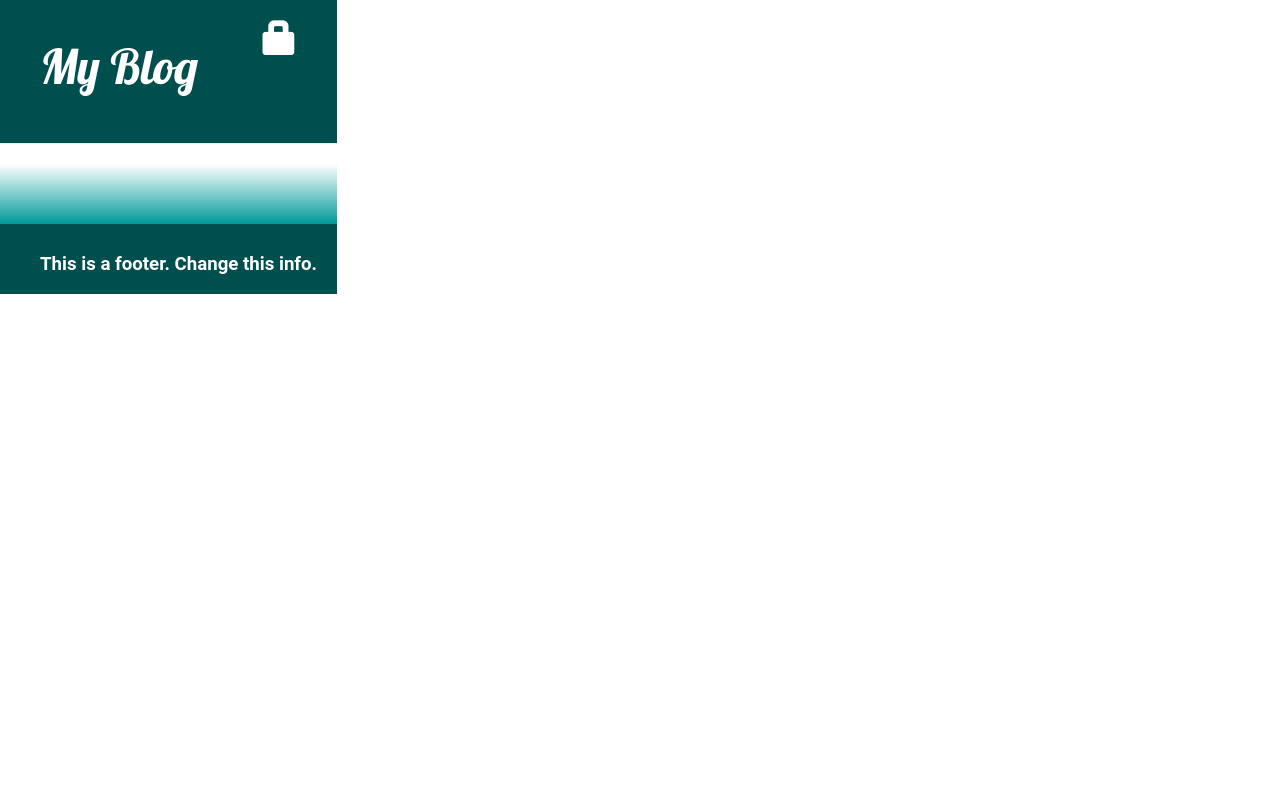
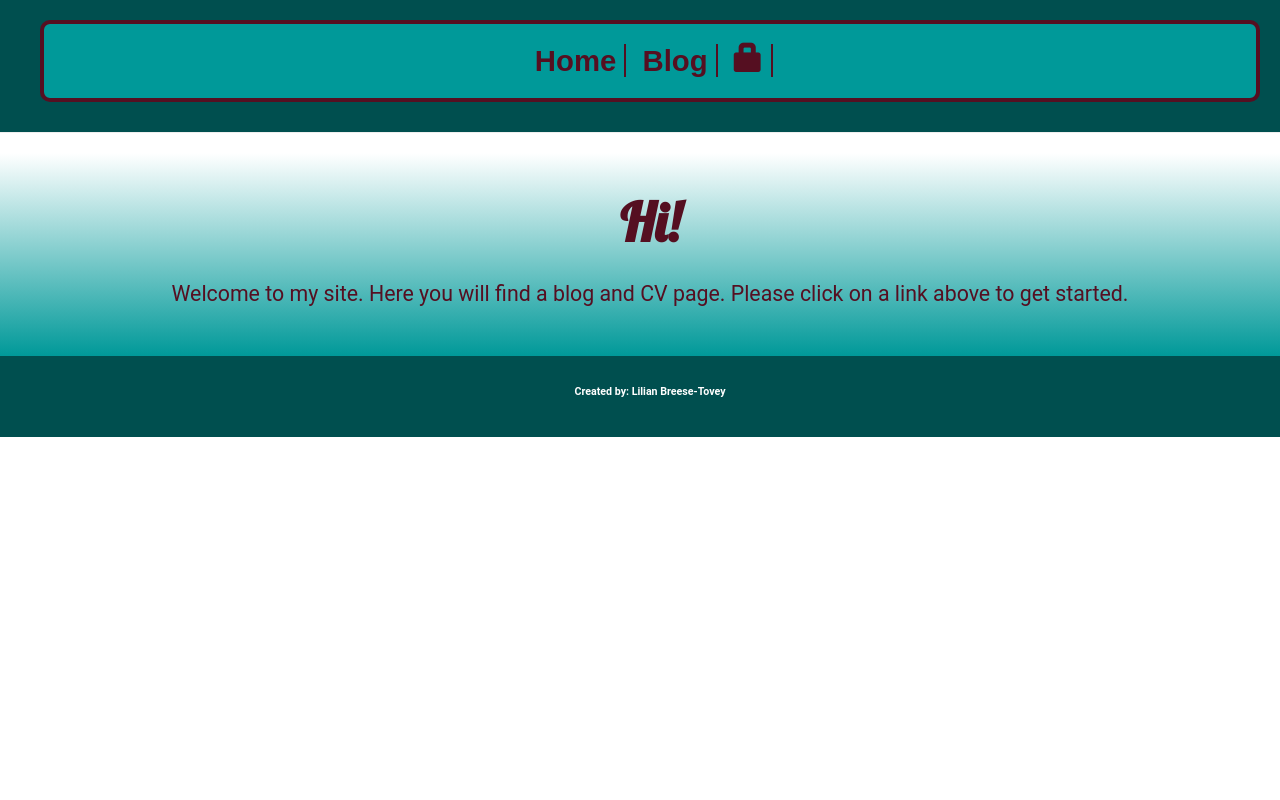
Before and after one commit to lbb712/bridging-coursework-year2-blog-site, a Django app: page / in a window 1280 px wide. Run offline with Django 3.2, Linux system fonts and the light colour scheme; data that the repository does not hold is empty; some libraries are stand-ins or nearby versions.

Commit message:
Finalised the CSS and added home page.

```diff
--- a/blog/static/css/blog.css
+++ b/blog/static/css/blog.css
@@ -1,10 +1,14 @@
 body{
 	display: inline-block;
+	width: 100%;
+	min-height:100%;
 }
+
+
 .page-header{
 	background-color: hsl(180deg, 100%, 15.5%);
 	margin-top: 0px;
-	padding: 20px 20px 40px 40px;
+	padding: 20px 20px 20px 40px;
 }
 .page-header h1, .page-header h1 a, .page-header h1 a:visited, .page-header h1 a:active{
 	color: #FFFFFF;
@@ -19,8 +23,9 @@ body{
 
 .page-footer h2, .page-footer h2 a, .page-footer h2 a:visited, .page-footer h2 a:active{
 	color: #FFFFFF;
-	font-size: 14pt;
+	font-size: 8pt;
 	text-decoration: none;
+	text-align: center;
 }
 
 .content {
@@ -32,6 +37,10 @@ body{
 
 h1{
 	font-family: 'Lobster', cursive;
+	font-size: 40pt;
+	color: #550f21;
+	font-weight: bold;
+	padding-bottom: 20px;
 }
 
  h2, h3, h4{
@@ -39,6 +48,7 @@ h1{
 	 font-size:20pt;
 	 font-weight: bold;
 	 text-decoration: underline;
+	 padding-bottom: 20px;
  }
 
 p{
@@ -47,6 +57,46 @@ p{
 	color: #550f21;
 	--lne-height: 2.4rem;
 	line-height: var(--lne-height);
+}
+
+nav ul{
+	list-style-type: none;
+	background-color: hsl(180deg, 100%, 30%);
+	border: 4px solid #550f21;
+	border-radius: 10px;
+	font-family: sans-serif;
+	font-weight: bold;
+	font-size: 22pt;
+	padding: 16px;
+	text-align: center;
+}
+
+nav ul:after{
+	content: "";
+	display: inline-block;
+	width: 100%;
+}
+
+nav ul li{
+	display: inline;
+	border-right: 2px solid #550f21;
+	padding-right: 8px;
+	padding-left: 8px;
+	color: #550f21;
+}
+
+nav ul li: last-child{
+	border-right: none;
+}
+
+nav ul li a {
+	text-decoration: none;
+	color: #550f21;
+}
+
+nav ul li a:hover {
+	text-decoration: none;
+	color: hsl(180deg, 100%, 80%);
 }
 
 .date{
@@ -117,3 +167,11 @@ p{
 	width: 1rem;
 	height: 1rem;
 }
+
+.center {
+	text-align: center;
+}
+
+.justify{
+	text-align: justify;
+}
--- a/blog/templates/blog/base.html
+++ b/blog/templates/blog/base.html
@@ -9,14 +9,19 @@
 </head>
 <body>
 	<div class="page-header">
+		<nav>
+		<ul>
+		<li><a href="/">Home</a></li>
+		<li><a href="{% url 'post_list' %}">Blog</a></li>
 		{% if user.is_authenticated %}
-			<a href="{% url 'post_new' %}" class="top-menu"><span class="glyphicon glyphicon-plus"></span></a>
-			<a href="{% url 'post_draft_list' %}" class="top-menu"><span class="glyphicon glyphicon-edit"></span></a>
-			<h2 class="top-menu">Hello {{ user.username }} <small>(<a href="{% url 'logout' %}" class="log-out" >Log out</a>)</small></h2>
+			<li><a href="{% url 'post_new' %}"><span class="glyphicon glyphicon-plus"></span></a></li>
+			<li><a href="{% url 'post_draft_list' %}"><span class="glyphicon glyphicon-edit"></span></a></li>
+			<li>Hello {{ user.username }} <small>{<a href="{% url 'logout' %}" >Log out</a>}</small></li>
 		{% else %}
-			<a href="{% url 'login' %}" class="top-menu"><span class="glyphicon glyphicon-lock"></span></a>
+			<li><a href="{% url 'login' %}"><span class="glyphicon glyphicon-lock"></span></a></li>
 		{% endif %}
-		<h1><a href="/">My Blog</a></h1>
+		</ul>
+		</nav>
 	</div>
 	<div class="content">
 		<!--<div class="row">
@@ -27,7 +32,7 @@
 		</div>-->
 	</div>
 	<div class="page-footer">
-		<h2>This is a footer. Change this info.</h2>
+		<h2><strong>Created by: Lilian Breese-Tovey</strong></h2>
 	</div>
 </body>
 </html>
--- /dev/null
+++ b/blog/templates/blog/home.html
@@ -0,0 +1,6 @@
+{% extends 'blog/base.html' %}
+
+{%block content %}
+	<h1 class="center">Hi!</h1>
+	<p class="center">Welcome to my site. Here you will find a blog and CV page. Please click on a link above to get started.</p>
+{% endblock %}
--- a/blog/templates/blog/post_detail.html
+++ b/blog/templates/blog/post_detail.html
@@ -2,7 +2,8 @@
 
 {% block content %}
 	<div class="post">
-		<h2>{{ post.title }}</h2>
+		<h2 class="center">{{ post.title }}</h2>
+		<p class="justify">{{ post.text|linebreaksbr }}</p>
 		{% if user.is_authenticated %}
 			<a class="btn btn-default" href="{% url 'post_edit' pk=post.pk %}"><span class="glyphicon glyphicon-pencil"></span></a>
 			<a class="btn btn_default" href="{% url 'post_remove' pk=post.pk %}"><span class="glyphicon glyphicon-trash"></span></a>
@@ -14,7 +15,6 @@
 		{% else %}
 			<a class="btn btn-default" href="{% url 'post_publish' pk=post.pk %}">Publish</a>
 		{% endif %}
-		<p>{{ post.text|linebreaksbr }}</p>
 	</div>
 	<hr>
 	<a class="btn btn-default" href="{% url 'add_comment_to_post' pk=post.pk %}">Add comment</a>
--- a/blog/templates/blog/post_list.html
+++ b/blog/templates/blog/post_list.html
@@ -1,6 +1,7 @@
 {% extends 'blog/base.html' %}
 
 {%block content %}
+	<h1 class ="center">Blog Posts</h1>
 	{% for post in posts %}
 		<div class="post">
 			<h2><a href="{% url 'post_detail' pk=post.pk %}">{{ post.title }}</a></h2>
--- a/blog/urls.py
+++ b/blog/urls.py
@@ -3,7 +3,8 @@ from . import views
 
 
 urlpatterns = [
-    path('', views.post_list, name= 'post_list'),
+    path('', views.home, name= 'home'),
+    path('postlist', views.post_list, name= 'post_list'),
     path('post/<int:pk>/', views.post_detail, name='post_detail'),
     path('post/new/', views.post_new, name='post_new'),
     path('post/<int:pk>/edit/', views.post_edit, name='post_edit'),
--- a/blog/views.py
+++ b/blog/views.py
@@ -4,6 +4,9 @@ from django.utils import timezone
 from .forms import PostForm, CommentForm
 from django.contrib.auth.decorators import login_required
 
+
+def home(request):
+    return render(request, 'blog/home.html')
 
 def post_list(request):
     posts = Post.objects.filter(published_date__lte=timezone.now()).order_by('-published_date')
```
Also changed, not shown: blog/tests.py (line endings or trailing spaces).
